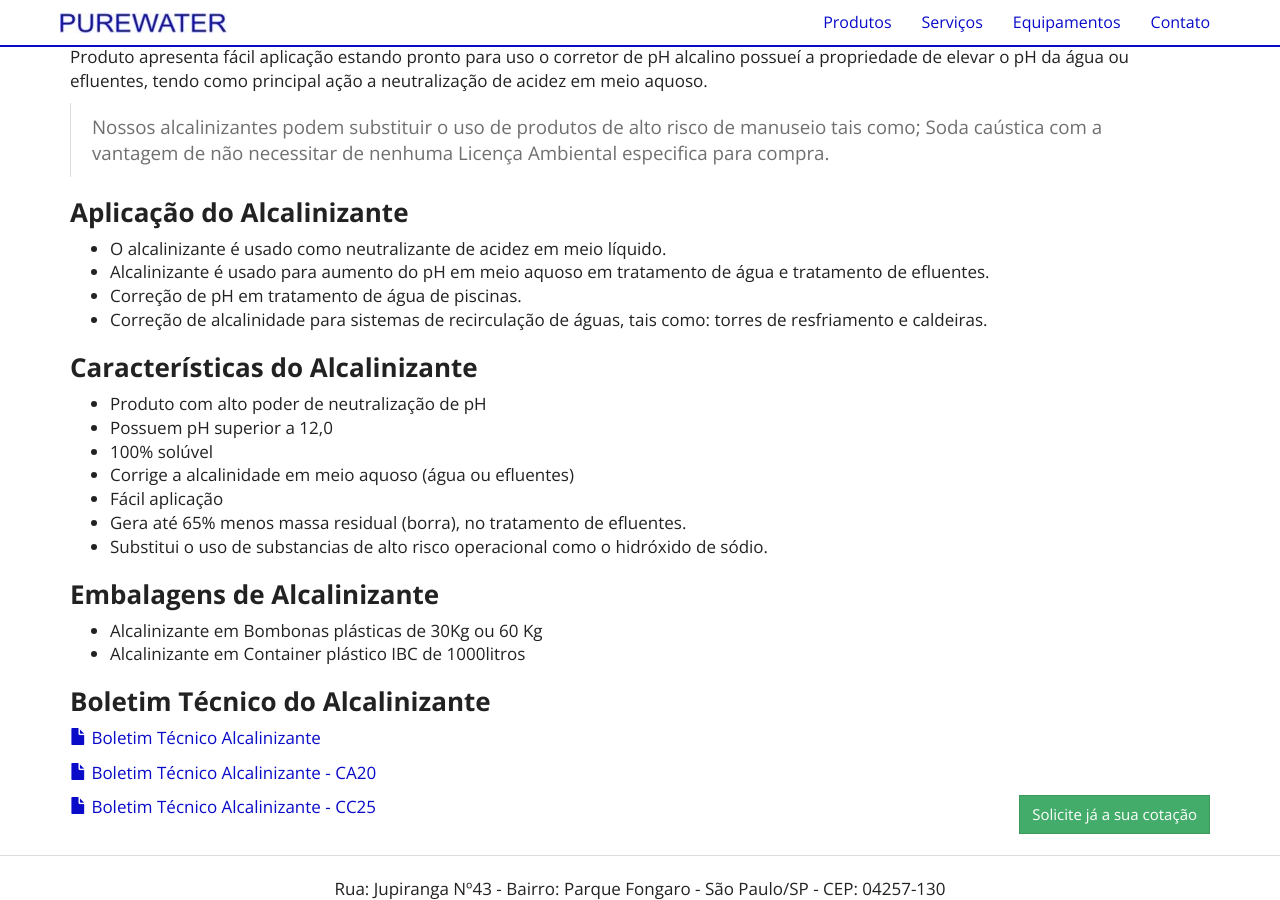
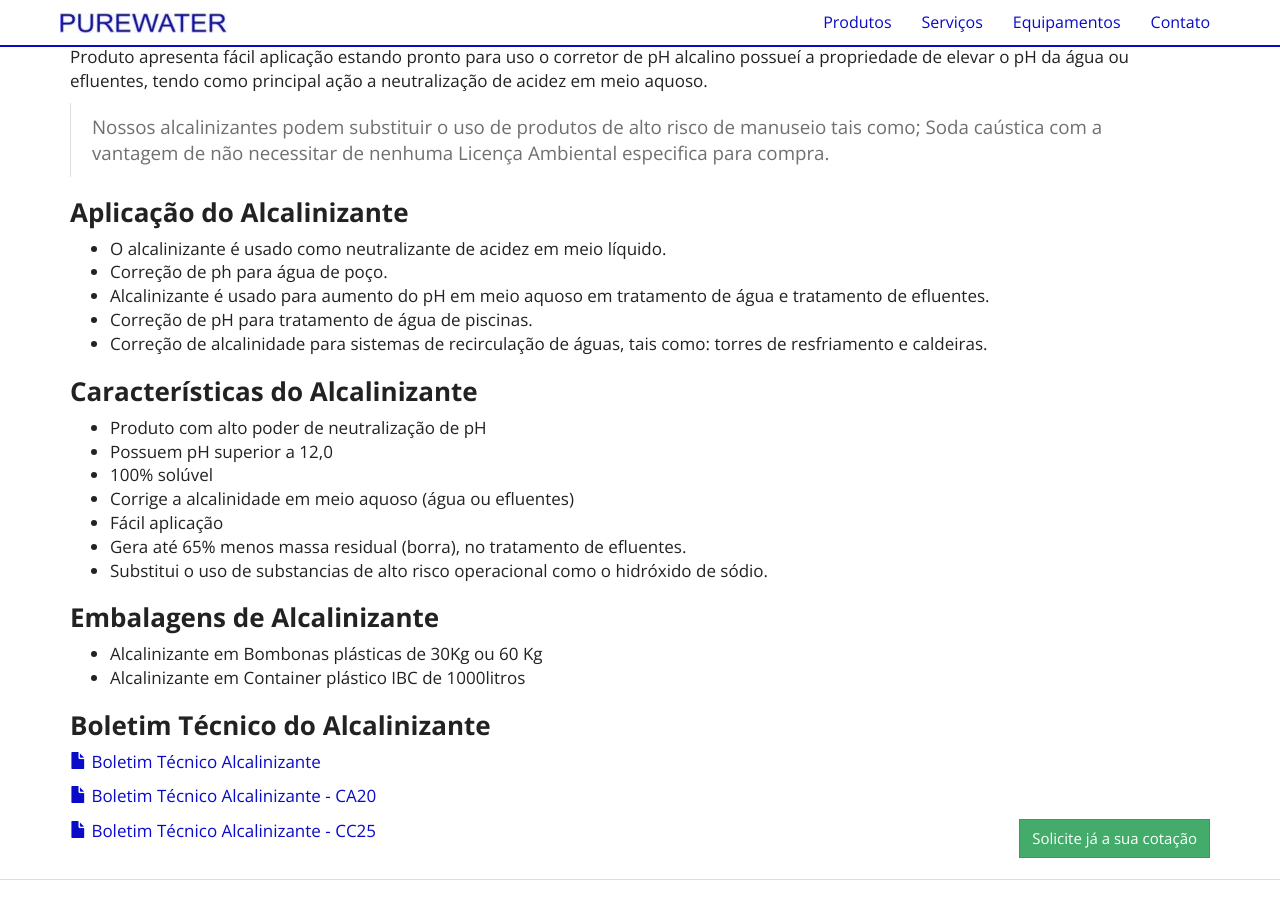
Before and after one commit to purewaterefluentes/purewaterefluentes.github.io, a Jekyll site: the page built from produtos/alcalinizante-corretor-ph.md, in a window 1280 px wide and 900 px high, scrolled down 463 px. Built offline with Jekyll 4.4.1, drawn with Linux system fonts in a browser that asks for light colours; nearby versions of some CDN libraries; library files that are not in the unit come from our copies.

Commit message:
Update alcalinizante-corretor-ph.md

```diff
--- a/produtos/alcalinizante-corretor-ph.md
+++ b/produtos/alcalinizante-corretor-ph.md
@@ -16,8 +16,9 @@ Produto apresenta fácil aplicação estando pronto para uso o corretor de pH al
 ### **Aplicação do Alcalinizante**
 
 - O alcalinizante é usado como neutralizante de acidez em meio líquido.
+- Correção de ph para água de poço.
 - Alcalinizante é usado para aumento do pH em meio aquoso em tratamento de água e tratamento de efluentes.
-- Correção de pH em tratamento de água de piscinas.
+- Correção de pH para tratamento de água de piscinas.
 - Correção de alcalinidade para sistemas de recirculação de águas, tais como: torres de resfriamento e caldeiras.
 
 ### **Características do Alcalinizante**
```
